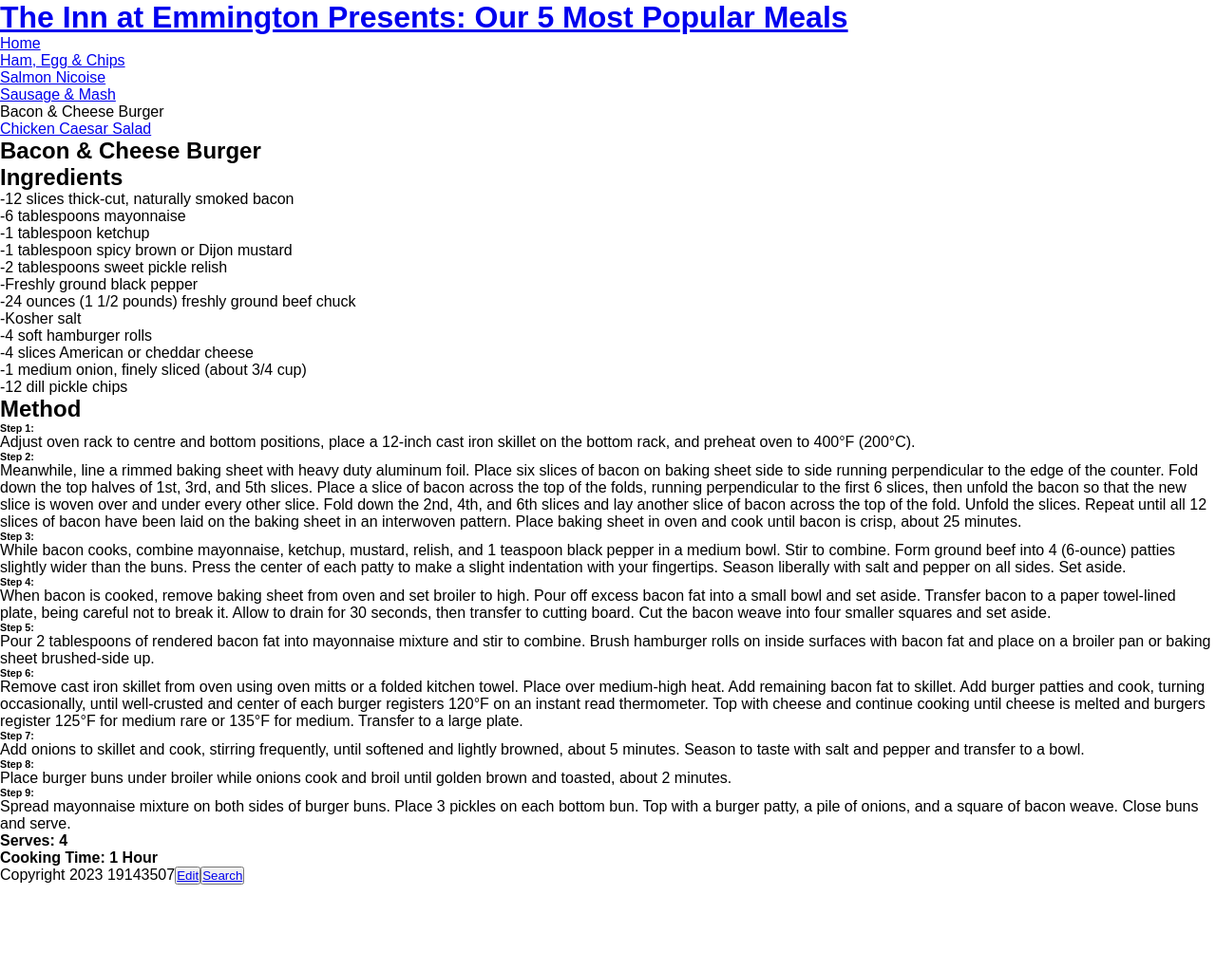
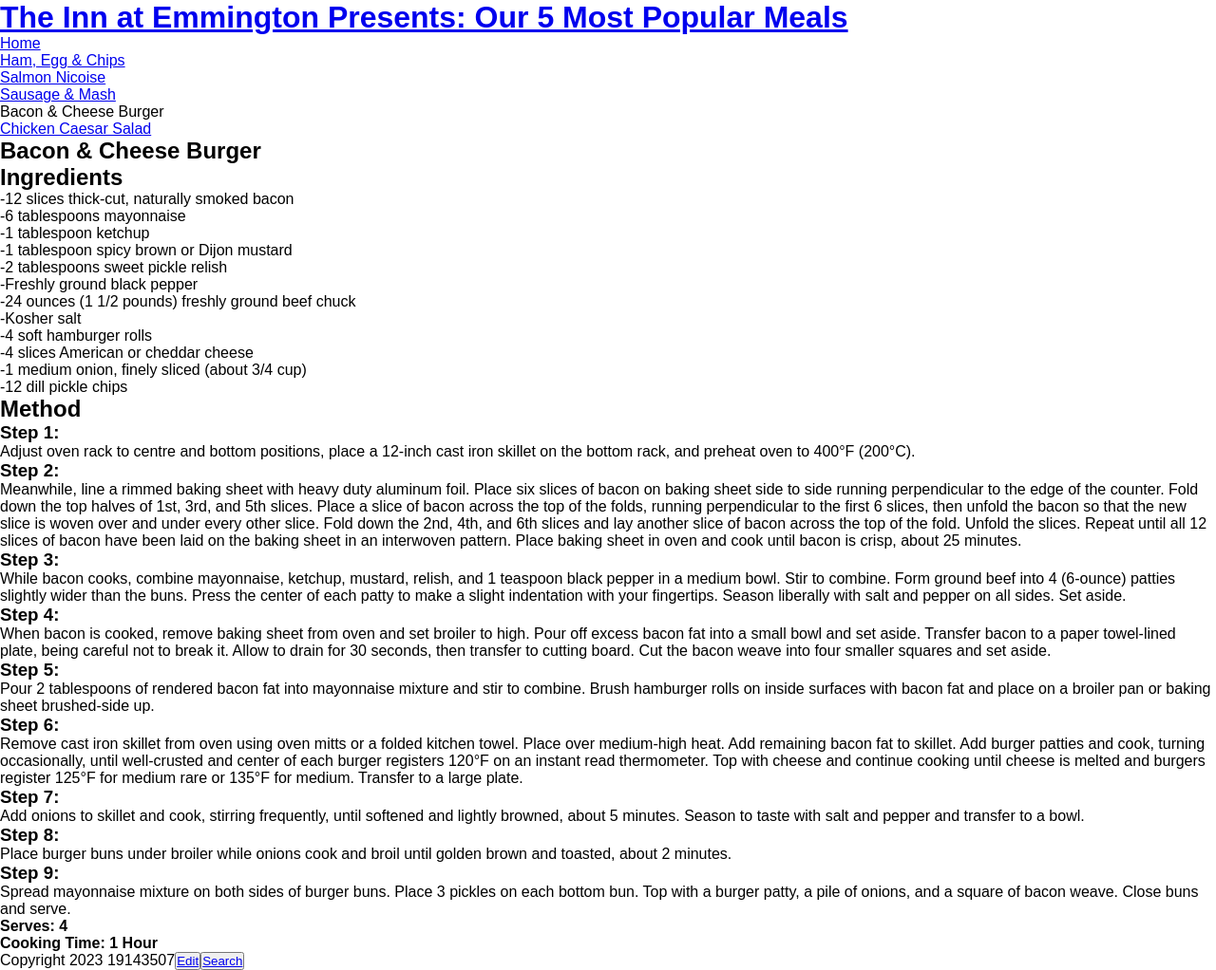
Before and after one commit to 19143507/inn-at-emmington, a Jekyll site: the page built from _recipes/bacon-cheese-burger.md, in a window 1280 px wide. Shown: the whole page at 95% size. Built offline with Jekyll 4.4.1, drawn with Linux system fonts in a browser that asks for light colours; before the commit the page ends 932 px from its top, so only the background shows below that.

```diff
--- a/_recipes/bacon-cheese-burger.md
+++ b/_recipes/bacon-cheese-burger.md
@@ -32,39 +32,39 @@ layout: recipe
 
 ## Method
 
-###### Step 1:
+### Step 1:
 
 Adjust oven rack to centre and bottom positions, place a 12-inch cast iron skillet on the bottom rack, and preheat oven to 400°F (200°C).
 
-###### Step 2:
+### Step 2:
 
 Meanwhile, line a rimmed baking sheet with heavy duty aluminum foil. Place six slices of bacon on baking sheet side to side running perpendicular to the edge of the counter. Fold down the top halves of 1st, 3rd, and 5th slices. Place a slice of bacon across the top of the folds, running perpendicular to the first 6 slices, then unfold the bacon so that the new slice is woven over and under every other slice. Fold down the 2nd, 4th, and 6th slices and lay another slice of bacon across the top of the fold. Unfold the slices. Repeat until all 12 slices of bacon have been laid on the baking sheet in an interwoven pattern. Place baking sheet in oven and cook until bacon is crisp, about 25 minutes.
 
-###### S﻿tep 3:
+### S﻿tep 3:
 
 While bacon cooks, combine mayonnaise, ketchup, mustard, relish, and 1 teaspoon black pepper in a medium bowl. Stir to combine. Form ground beef into 4 (6-ounce) patties slightly wider than the buns. Press the center of each patty to make a slight indentation with your fingertips. Season liberally with salt and pepper on all sides. Set aside.
 
-###### S﻿tep 4:
+### S﻿tep 4:
 
 When bacon is cooked, remove baking sheet from oven and set broiler to high. Pour off excess bacon fat into a small bowl and set aside. Transfer bacon to a paper towel-lined plate, being careful not to break it. Allow to drain for 30 seconds, then transfer to cutting board. Cut the bacon weave into four smaller squares and set aside.
 
-###### S﻿tep 5:
+### S﻿tep 5:
 
 Pour 2 tablespoons of rendered bacon fat into mayonnaise mixture and stir to combine. Brush hamburger rolls on inside surfaces with bacon fat and place on a broiler pan or baking sheet brushed-side up.
 
-###### S﻿tep 6:
+### S﻿tep 6:
 
 Remove cast iron skillet from oven using oven mitts or a folded kitchen towel. Place over medium-high heat. Add remaining bacon fat to skillet. Add burger patties and cook, turning occasionally, until well-crusted and center of each burger registers 120°F on an instant read thermometer. Top with cheese and continue cooking until cheese is melted and burgers register 125°F for medium rare or 135°F for medium. Transfer to a large plate.
 
-###### S﻿tep 7:
+### S﻿tep 7:
 
 Add onions to skillet and cook, stirring frequently, until softened and lightly browned, about 5 minutes. Season to taste with salt and pepper and transfer to a bowl.
 
-###### S﻿tep 8:
+### S﻿tep 8:
 
 Place burger buns under broiler while onions cook and broil until golden brown and toasted, about 2 minutes.
 
-###### S﻿tep 9:
+### S﻿tep 9:
 
 Spread mayonnaise mixture on both sides of burger buns. Place 3 pickles on each bottom bun. Top with a burger patty, a pile of onions, and a square of bacon weave. Close buns and serve.
 
```
